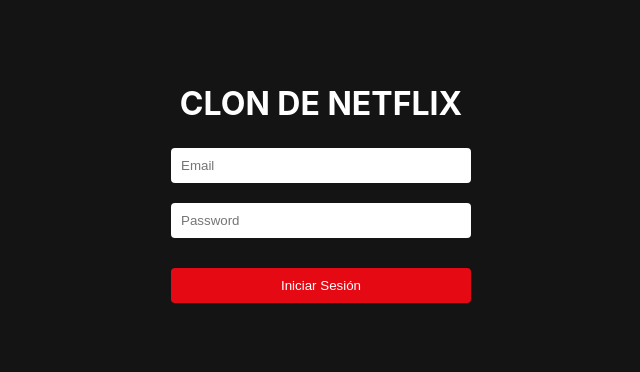
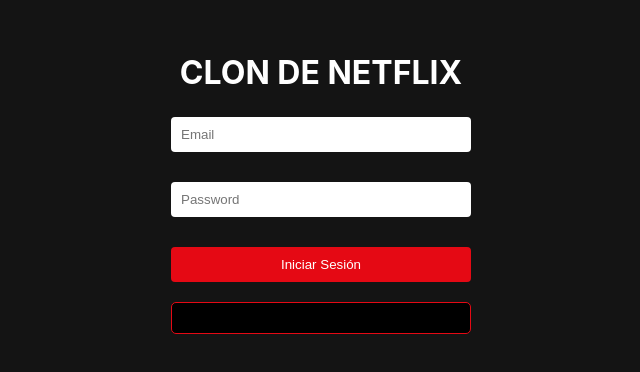
Before and after one commit to berbuzon/CLON-DE-NETFLIX, a React (Vite) app: page /login in a window 1280 px wide. Shown: the part 204-576 px from the top of the page, without its empty margins (319-959 px from the left). Built offline with nearby package versions, Linux system fonts and the light colour scheme.

Commit message:
login_view estilos

```diff
--- /dev/null
+++ b/src/features/login/views/login_view.css
@@ -0,0 +1,31 @@
+.formStyle {
+  display: flex;
+  flex-direction: column;
+  gap: 10px;
+  width: 300px;
+}
+.inputStyle {
+  padding: 10px;
+  border-radius: 4px;
+  border: none;
+  margin-bottom: 20px;
+}
+
+.buttonStyle {
+  padding: 10px;
+  border-radius: 4px;
+  border: none;
+  background-color: #e50914;
+  color: #fff;
+  cursor: pointer;
+}
+
+.warning {
+  color: #ffffff;
+  background-color: #000000;
+  padding: 15px;
+  border-radius: 5px;
+  border: 1px solid #e50914;
+  margin: 10px 0;
+  font-size: 1.1em;
+}
--- a/src/features/login/views/login_view.jsx
+++ b/src/features/login/views/login_view.jsx
@@ -1,12 +1,14 @@
 import React, { useState } from "react";
 import { useAuth } from "../../../core/auth/hooks/useAuth";
+import "./login_view.css";
 
-// class AuthError extends Error {
-//   constructor(message) {
-//     super(message);
-//     this.name = "AuthError";
-//   }
-// }
+// El resto de tu código de componente aquí
+class AuthError extends Error {
+  constructor(message) {
+    super(message);
+    this.name = "AuthError";
+  }
+}
 
 const LoginView = () => {
   // const { login , isLoggedIn} = useAuth();
@@ -27,14 +29,14 @@
       const { email, password } = Object.fromEntries(formData);
       // console.log(Object.fromEntries(formData));
 
+      // Esto es lo mismo que lo de arriba
+      // const { email, password } = Object.fromEntries(new FormData(e.target));
+      // console.log(email, password)
+
       form.reset();
 
-      // if (!email || !password)
-      //   throw new AuthError("Todos los campos son requeridos");
-
-      // Esto es lo mismo que lo de arriba
-      // const { email, password } = Object.fromEntries(new FormData(e.target));
-      // console.log(email, password);
+      if (!email || !password)
+        throw new AuthError("Todos los campos son requeridos");
 
       await login(email, password);
     } catch (error) {
@@ -61,49 +63,24 @@
       <h1 style={{ marginBottom: "20px" }}>CLON DE NETFLIX</h1>
       <form
         onSubmit={handleSubmit}
-        style={{
-          display: "flex",
-          flexDirection: "column",
-          gap: "10px",
-          width: "300px",
-        }}
+        className="formStyle"
       >
         <input
           type="email"
           name="email"
-          style={{
-            padding: "10px",
-            borderRadius: "4px",
-            border: "none",
-            marginBottom: "10px",
-          }}
+          className="inputStyle"
           placeholder="Email"
         />
         <input
           type="password"
           name="password"
-          style={{
-            padding: "10px",
-            borderRadius: "4px",
-            border: "none",
-            marginBottom: "20px",
-          }}
+          className="inputStyle"
           placeholder="Password"
         />
-        <button
-          type="submit"
-          style={{
-            padding: "10px",
-            borderRadius: "4px",
-            border: "none",
-            backgroundColor: "#e50914",
-            color: "#fff",
-            cursor: "pointer",
-          }}
-        >
+        <button type="submit" className="buttonStyle">
           Iniciar Sesión
         </button>
-        <p>{error}</p>
+        <p className="warning">{error}</p>
       </form>
     </div>
   );
```
